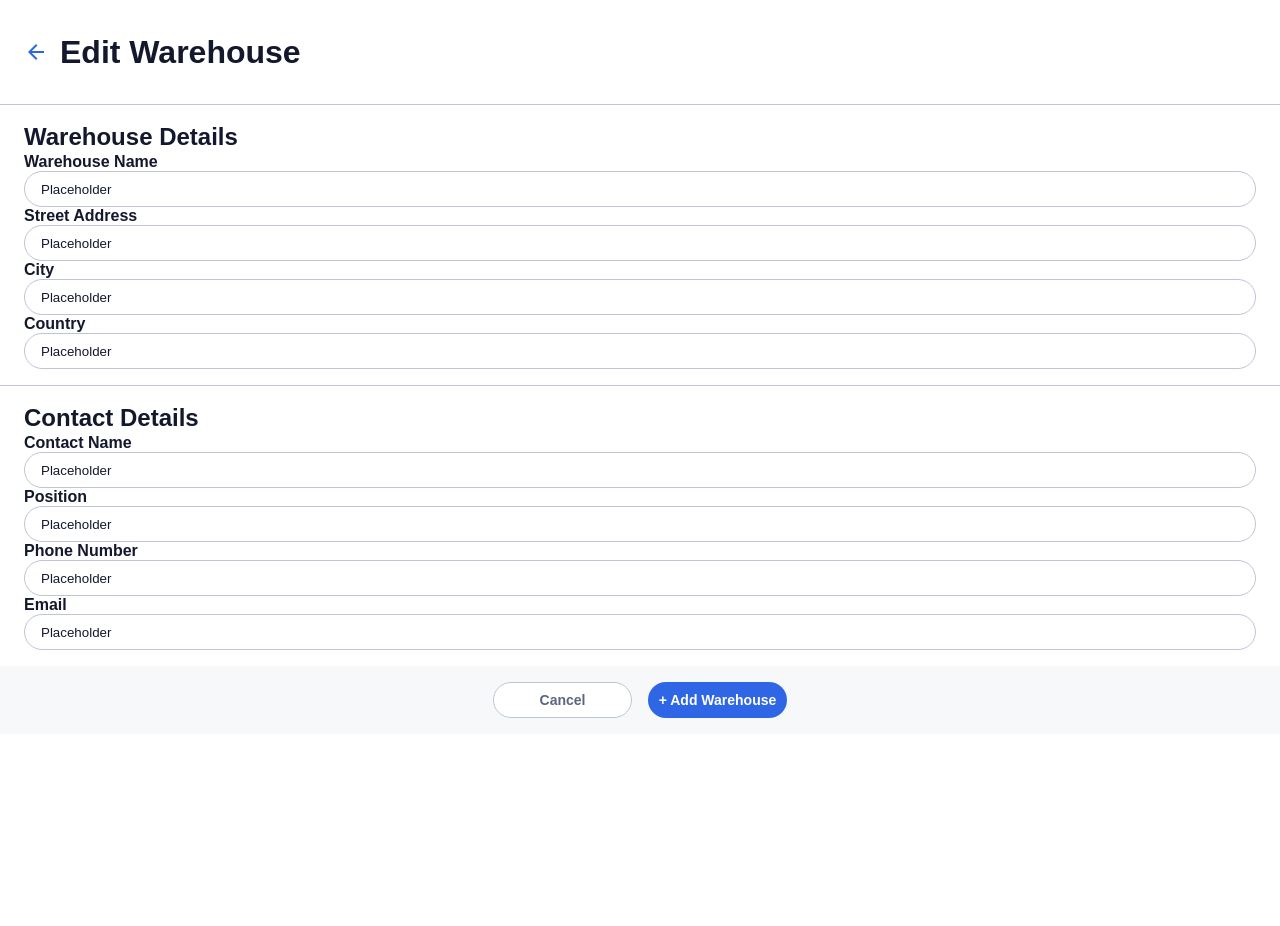
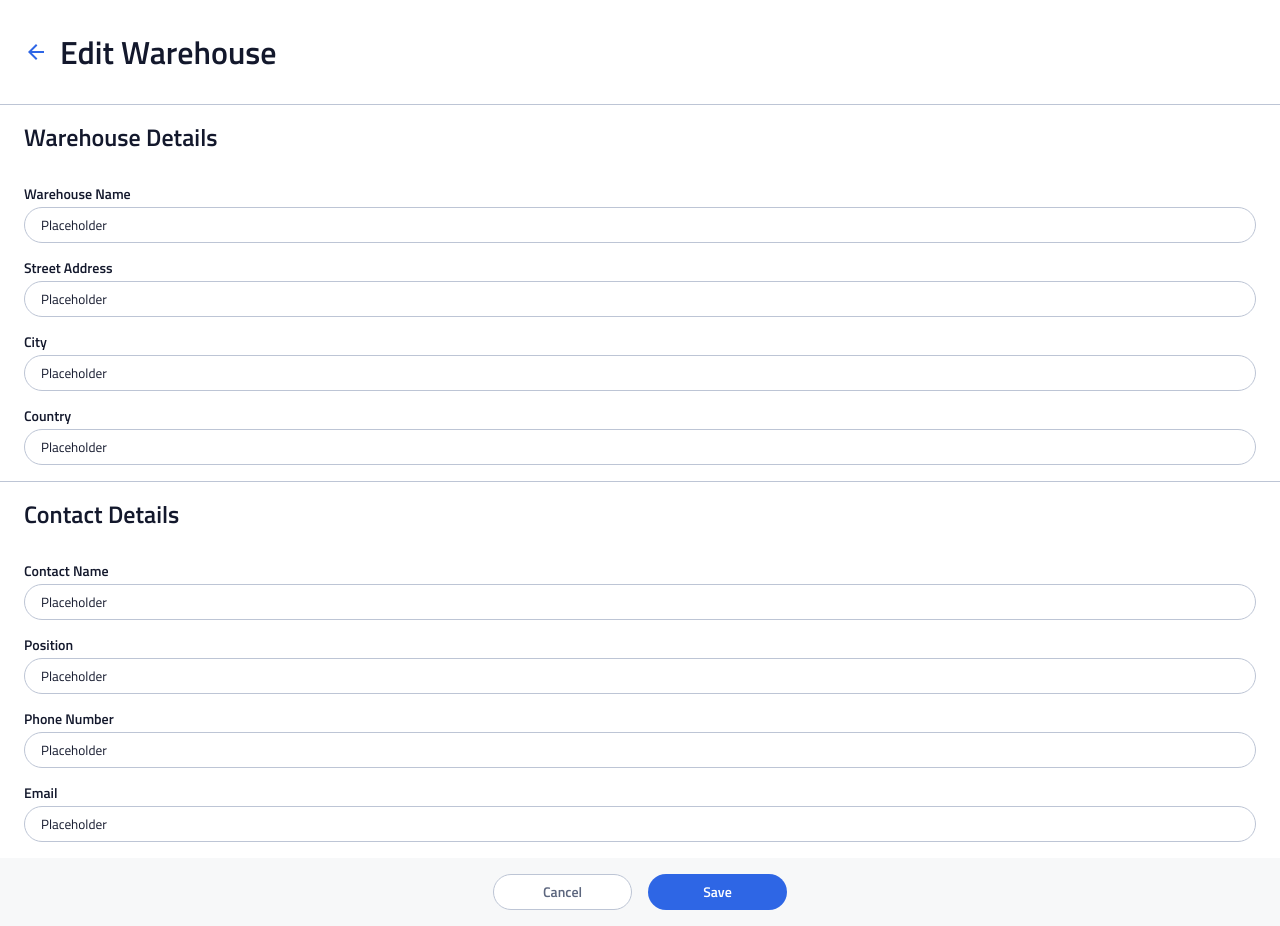
Before and after one commit to timohuennebeck/instock-jon, a React (Create React App) app: page /warehouses/1/edit in a window 1280 px wide. Before the commit the page ends 800 px from the top, so only its background shows below. Built offline with nearby package versions, Linux system fonts and the light colour scheme.

Commit message:
Readd fonts to index.html and add semi-final version of warehouse edit page

```diff
--- a/public/index.html
+++ b/public/index.html
@@ -10,6 +10,9 @@
       content="Web site created using create-react-app"
     />
     <link rel="apple-touch-icon" href="%PUBLIC_URL%/logo192.png" />
+    <link href="https://fonts.googleapis.com/css2?family=Titillium+Web&display=swap" rel="stylesheet">
+    <link href="https://fonts.googleapis.com/css2?family=Titillium+Web:wght@600&display=swap" rel="stylesheet">
+
     <!--
       manifest.json provides metadata used when your web app is installed on a
       user's mobile device or desktop. See https://developers.google.com/web/fundamentals/web-app-manifest/
--- a/src/components/InputField/InputField.jsx
+++ b/src/components/InputField/InputField.jsx
@@ -4,7 +4,7 @@ function InputField({ label, placeholder, value }) {
     return (
         <>
             <div className="input-field">
-                <label className="input-field__label">{label}</label>
+                <h3 className="input-field__label">{label}</h3>
                 <input className="input-field__value" value={value} placeholder={placeholder} />
             </div>
         </>
--- a/src/components/InputField/InputField.scss
+++ b/src/components/InputField/InputField.scss
@@ -7,7 +7,7 @@
     }
 
     &__label {
-        font-weight: 600;
+        padding: 16px 0 4px 0;
     }
 
     &__value {
--- a/src/pages/WarehousesDetailsEdit/WarehousesDetailsEdit.jsx
+++ b/src/pages/WarehousesDetailsEdit/WarehousesDetailsEdit.jsx
@@ -13,7 +13,7 @@ function WarehousesDetailsEdit() {
                 </div>
 
                 <div className="warehouse-edit__details">
-                    <h2>Warehouse Details</h2>
+                    <h2 className="warehouse-edit__details-header">Warehouse Details</h2>
                     <InputField label="Warehouse Name" value="Placeholder" />
                     <InputField label="Street Address" value="Placeholder" />
                     <InputField label="City" value="Placeholder" />
@@ -21,7 +21,7 @@ function WarehousesDetailsEdit() {
                 </div>
 
                 <div className="warehouse-edit__contact">
-                    <h2>Contact Details</h2>
+                    <h2 className="warehouse-edit__contact-header">Contact Details</h2>
                     <InputField label="Contact Name" value="Placeholder" />
                     <InputField label="Position" value="Placeholder" />
                     <InputField label="Phone Number" value="Placeholder" />
@@ -35,7 +35,7 @@ function WarehousesDetailsEdit() {
                         fontColor="#5C667E"
                         border="1px solid #BDC5D5"
                     />
-                    <NavButton content="+ Add Warehouse" backgroundColor="#2E66E5" />
+                    <NavButton content="Save" backgroundColor="#2E66E5" />
                 </div>
             </article>
         </>
--- a/src/pages/WarehousesDetailsEdit/WarehousesDetailsEdit.scss
+++ b/src/pages/WarehousesDetailsEdit/WarehousesDetailsEdit.scss
@@ -8,6 +8,10 @@
         display: flex;
         gap: 12px;
         padding: 32px 24px;
+    }
+
+    &__details-header, &__contact-header {
+        padding-bottom: 16px;
     }
 
     &__details, &__contact, &__buttons {
```
